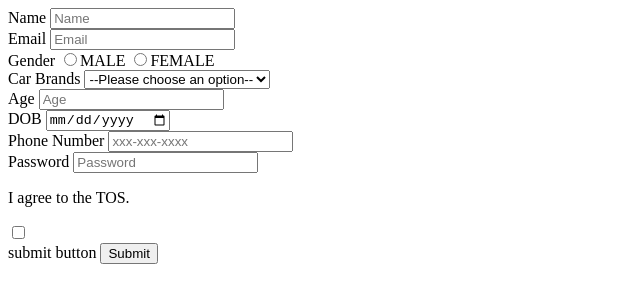
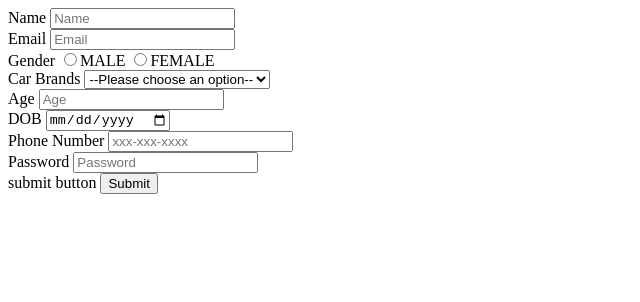
Before and after one commit to acciojob/signup-form-car-srimythri1018, a website: page main.html in a window 1280 px wide. Shown: the whole page, without its empty margins (0-640 px from the left). Drawn offline with Linux system fonts and the light colour scheme.

Commit message:
created a submission

```diff
--- a/main.html
+++ b/main.html
@@ -34,8 +34,6 @@
 		<input type="number" id="tel" required placeholder="xxx-xxx-xxxx"></br>
 		<label for="password">Password</label>
 		<input type="password" id="password" required placeholder="Password"></br>
-		<label for="tos"><p>I agree to the TOS.</p></label>
-		<input type="checkbox" id="tos" required></br>
 
 		<label for="submit">submit button</label>
 		<button type="submit">Submit</button>
```
